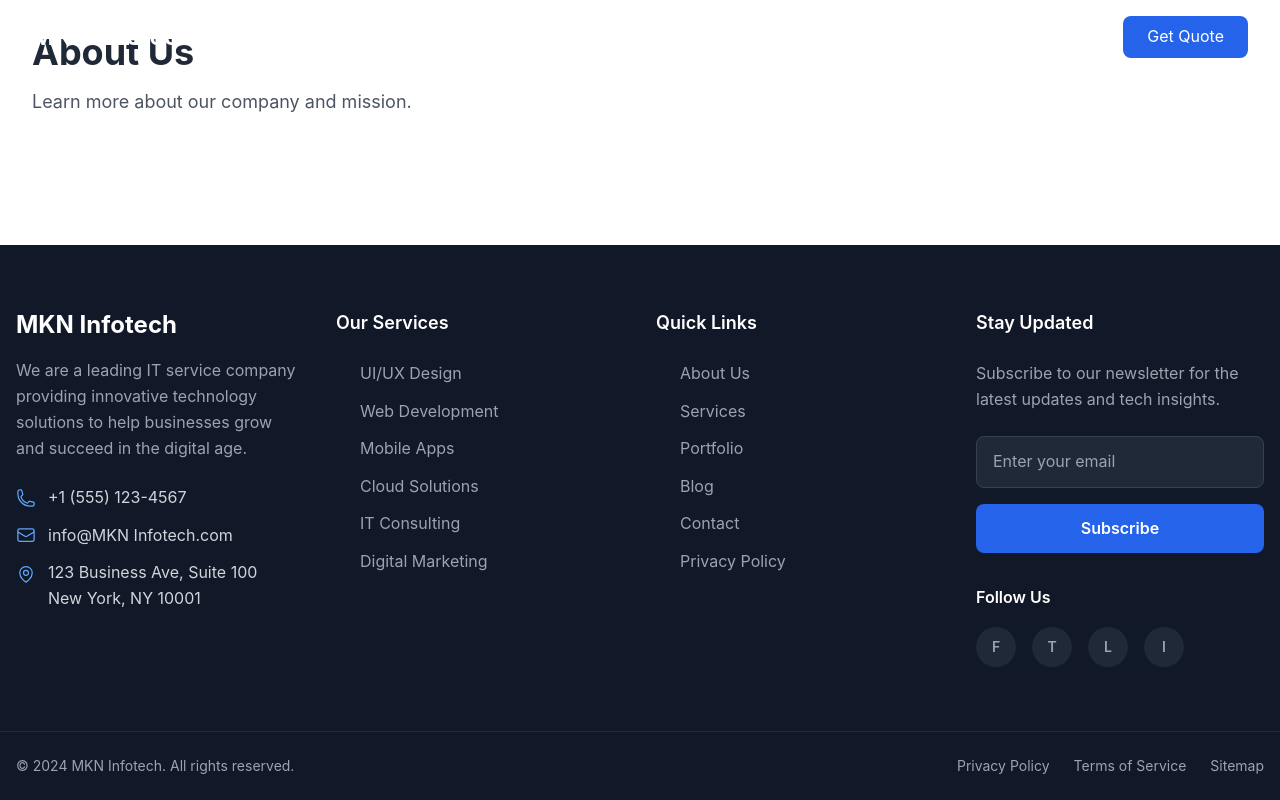
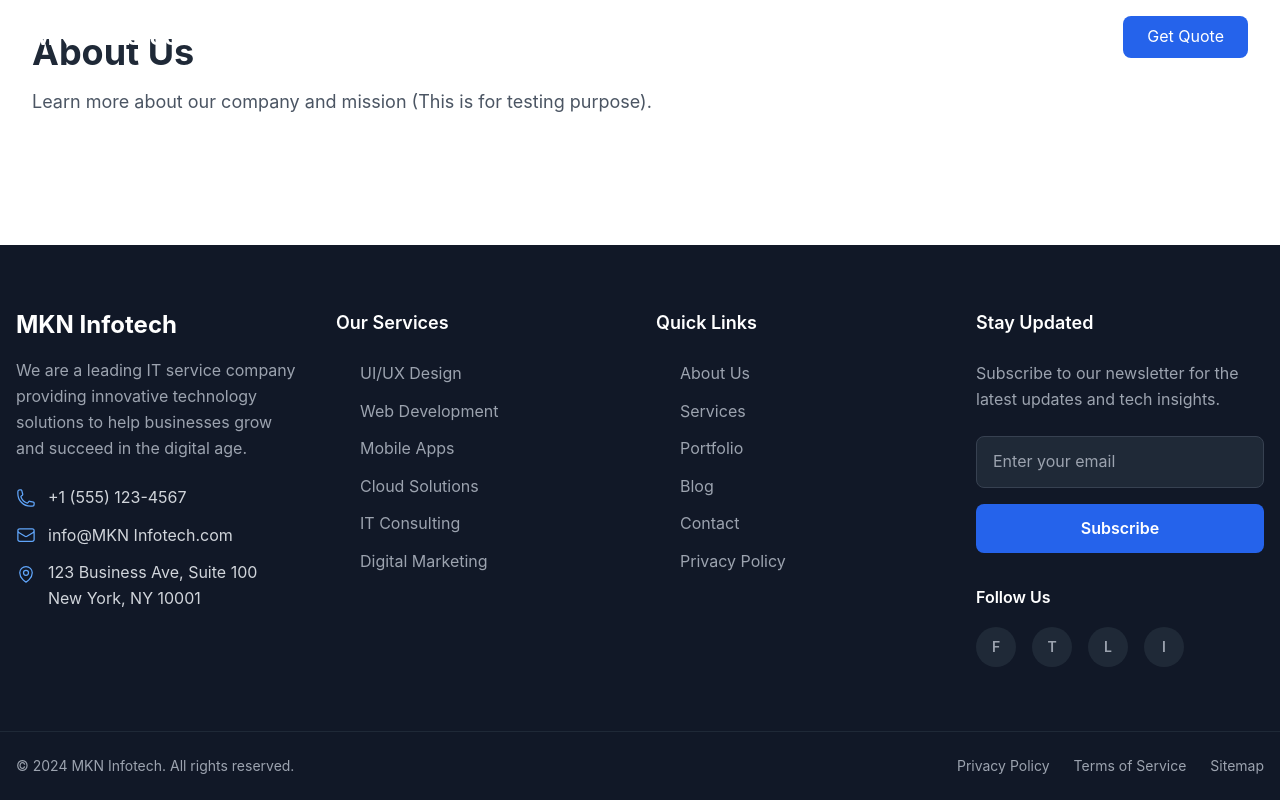
Before and after one commit to MKN-Infotech/live-website-code, a React (Create React App) app: page /about in a window 1280 px wide. Built offline with nearby package versions, Linux system fonts and the light colour scheme.

Commit message:
testing by surendar

```diff
--- a/src/pages/About.jsx
+++ b/src/pages/About.jsx
@@ -5,7 +5,7 @@ const About = () => {
     <div className="p-8">
       <h1 className="text-4xl font-bold text-gray-800 mb-4">About Us</h1>
       <p className="text-lg text-gray-600">
-        Learn more about our company and mission.
+        Learn more about our company and mission (This is for testing purpose).
       </p>
     </div>
   );
```
